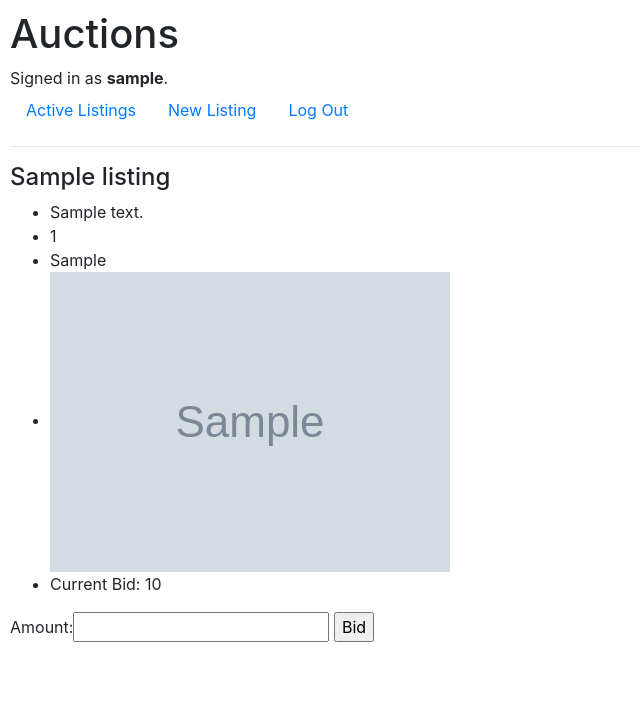
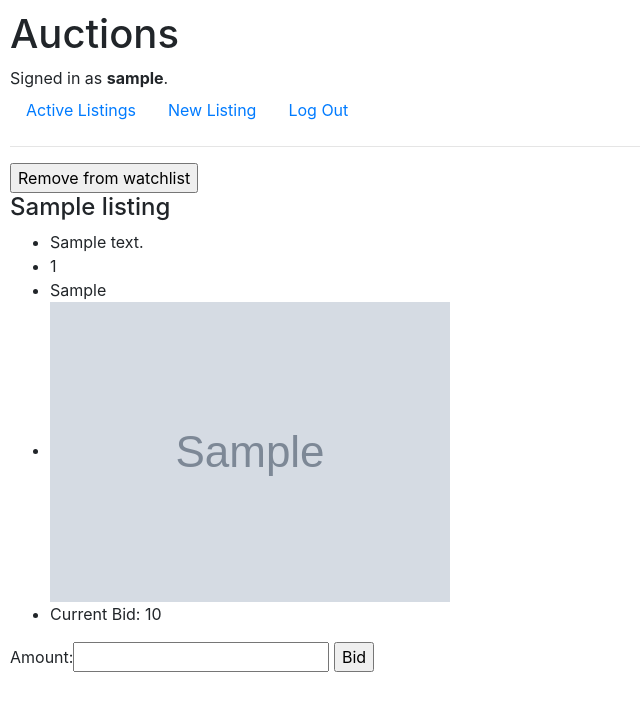
Before and after one commit to Yaksham/AuctionArena, a Django app: page /listing/1 in a window 1280 px wide. Shown: the top 711 px of the page, without its empty margins (0-640 px from the left). Run offline with Django 3.2, Linux system fonts and the light colour scheme; a user stored in the database is signed in; tables that the repository leaves empty hold one stand-in row (values such as "Sample post"); grey boxes marked "Sample" are stand-in pictures; some libraries are stand-ins or nearby versions.

Commit message:
added watchlist functionality

```diff
--- a/auctions/templates/auctions/listing.html
+++ b/auctions/templates/auctions/listing.html
@@ -1,6 +1,15 @@
 {% extends "auctions/layout.html" %}
 
 {% block body %}
+
+    <form action="{% url 'listing' listing.id %}" method="post">
+        {% csrf_token %}
+        {% if not watched %}
+            <input type="submit" value="Add to watchlist" name="add">
+        {% else %}
+            <input type="submit" value="Remove from watchlist" name="remove">
+        {% endif %}
+    </form>
     <h4>{{ listing.title }}</h4>
     <ul>
         <li>
--- a/auctions/views.py
+++ b/auctions/views.py
@@ -60,6 +60,17 @@ def listing(request, listing_id):
     bids = Bid.objects.filter(listing=listing).order_by('-amount').first()
     if bids is not None:
         maxm = bids.amount
+
+    if request.method == 'POST' and 'add' in request.POST:
+        listing.watchlisted_by.add(request.user)
+        listing.save()
+    if request.method == 'POST' and 'remove' in request.POST:
+        listing.watchlisted_by.remove(request.user)
+        listing.save()
+
+    items = request.user.watched_listings.all()
+    watched = listing in items
+
     if request.method == 'POST':
         form = PlaceBid(request.POST)
         if form.is_valid():
@@ -69,6 +80,7 @@ def listing(request, listing_id):
                     "listing": listing,
                     "maxm": maxm,
                     "form": PlaceBid(),
+                    "watched": watched,
                     "error": "Bid must be greater than current bid."
                     })
             elif form.cleaned_data["amount"] < listing.starting_bid:
@@ -76,6 +88,7 @@ def listing(request, listing_id):
                     "listing": listing,
                     "maxm": maxm,
                     "form": PlaceBid(),
+                    "watched": watched,
                     "error": "Bid must be at least equal to the starting bid."
                     })
             maxm = form.cleaned_data['amount']
@@ -83,13 +96,11 @@ def listing(request, listing_id):
             bid.listing = listing
             bid.bidder = request.user
             bid.save()
-    # wishlisted_items = Watchlist.objects.get(user=request.user)
-    # for item in items
-
     return render(request, "auctions/listing.html", {
             "listing": listing,
             "maxm": maxm,
-            "form": PlaceBid()
+            "form": PlaceBid(),
+            "watched": watched
         })
 
 
```
